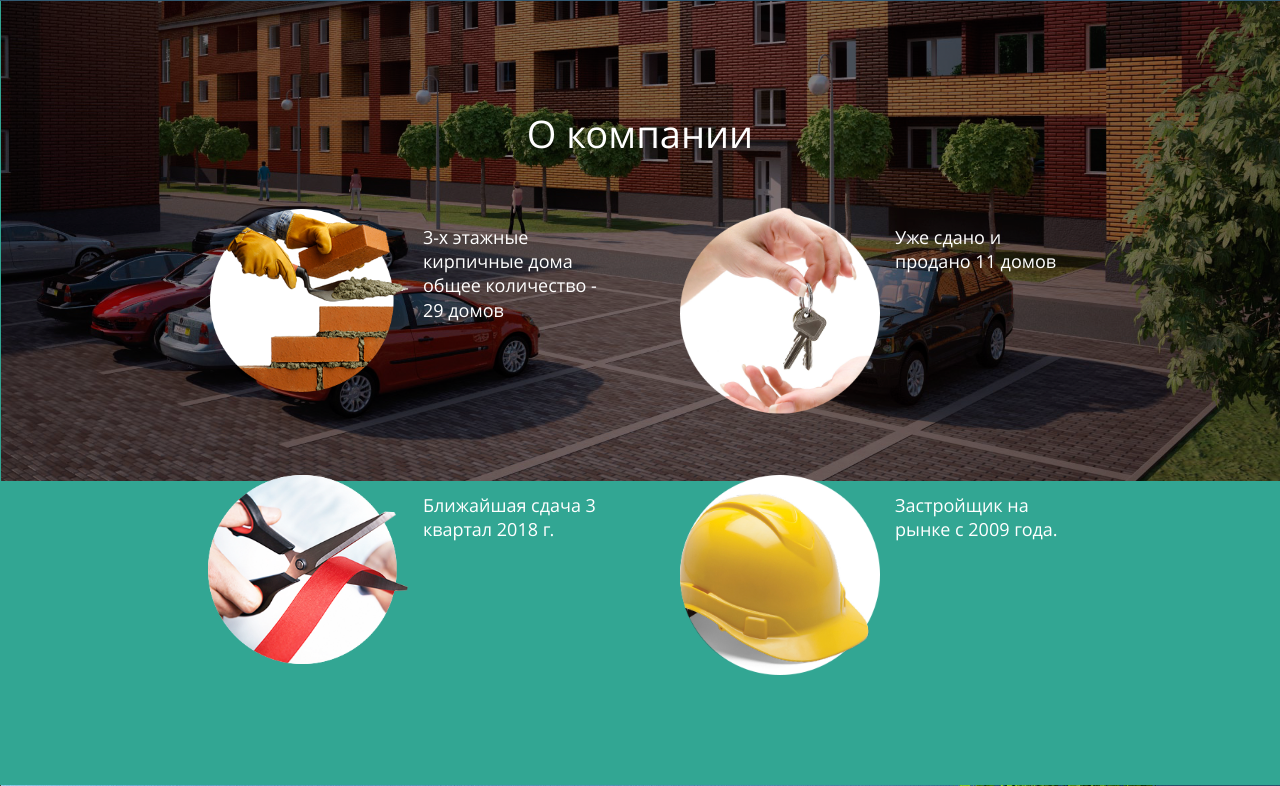
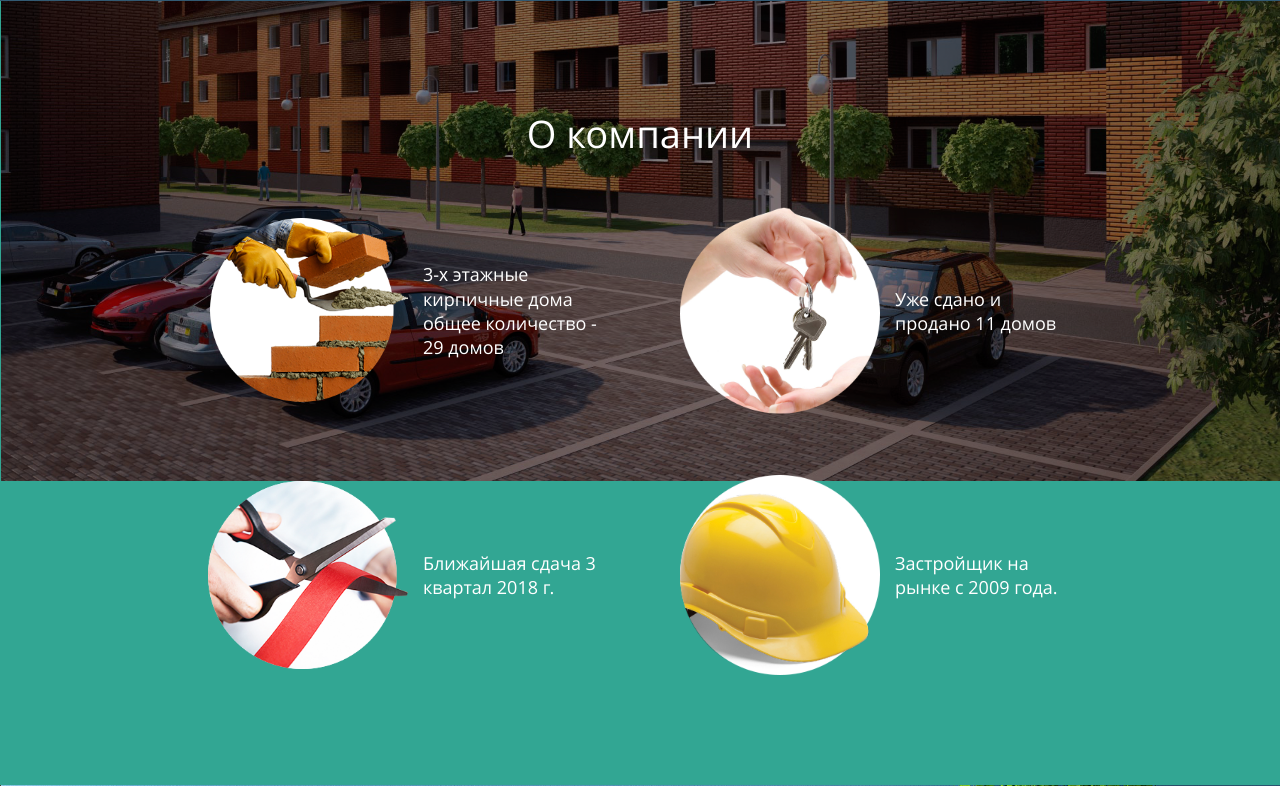
Before and after one commit to DimaObora/test, a PHP site: page / in a window 1280 px wide. Shown: the part 1628-2414 px from the top of the page. Run offline with PHP 8.4, Linux system fonts and the light colour scheme.

Commit message:
выравнял блоки с текстом по центру

```diff
--- a/css/main.css
+++ b/css/main.css
@@ -852,3 +852,7 @@
     flex-wrap: wrap;
     justify-content: center;
 }
+.about_us{
+    display: flex;
+    align-items: center;
+}
--- a/index.php
+++ b/index.php
@@ -26,7 +26,7 @@
         Раскомментировать функцию подключения шрифтов, задать Имя_набора_шрифтов_в_local_storage
         !!!!!!!!!!!!!!!!!!!!!!*/
         ?>
-        loadFont("MyFontPack","/css/fonts-woff.min.css","/css/fonts-woff2.min.css");
+        loadFont("open_sansregular","/fonts-woff.css/open-sans_allfont.ru-webfont.css","/css/fonts-woff2.min.css");
         //loadFont("Имя_набора_шрифтов_в_local_storage", "/css/fonts-woff.min.css", "/css/fonts-woff2.min.css");
     </script>
 
```
